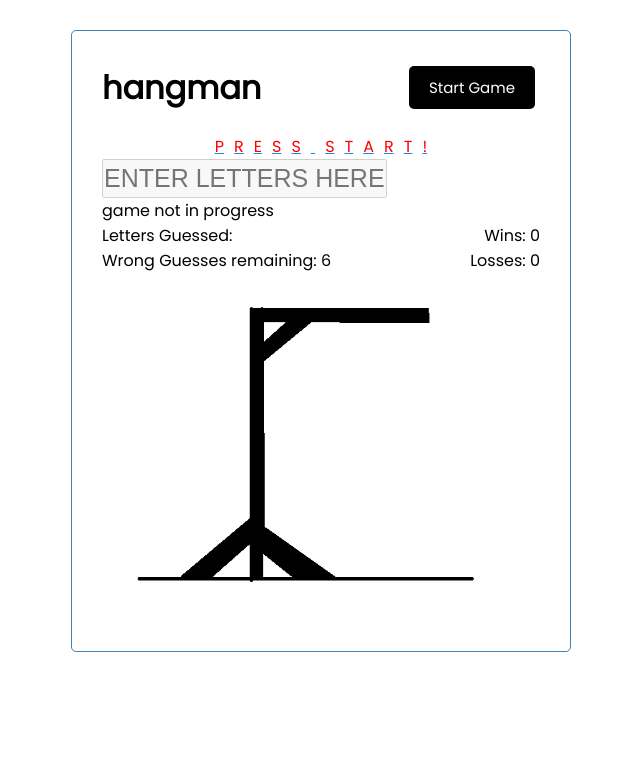
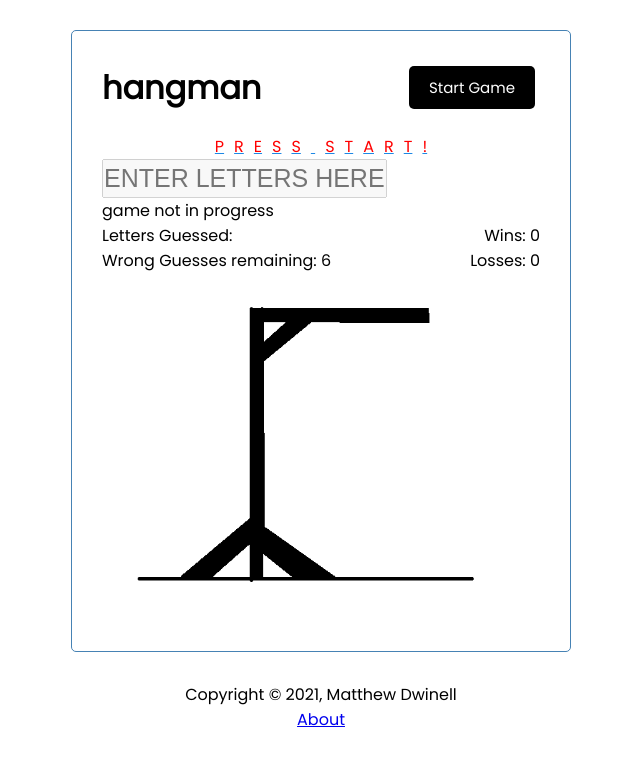
Before and after one commit to MattDwinell/react-hang-man, a React (Create React App) app: page /about in a window 1280 px wide. Shown: the top 766 px of the page, without its empty margins (319-959 px from the left). Built offline with nearby package versions, Linux system fonts and the light colour scheme.

Commit message:
add footer, begin setting up for routing to about page

```diff
--- a/package.json
+++ b/package.json
@@ -10,6 +10,7 @@
     "react": "^17.0.1",
     "react-dom": "^17.0.1",
     "react-icons": "^4.2.0",
+    "react-router-dom": "^5.2.0",
     "react-scripts": "4.0.3",
     "web-vitals": "^1.1.0"
   },
--- a/src/App.js
+++ b/src/App.js
@@ -6,6 +6,7 @@ import Display from './Components/Display'
 import Input from './Components/Input'
 import Modal from './Components/Modal'
 import Image from './Components/Image'
+import Footer from './Components/Footer'
 
 /*function App() {
   return (
@@ -137,6 +138,7 @@ if(predWrong >= 6){
   }
 
   return(
+    <>
     <div className = 'container' >
 
       <Header toggleGame = {toggleGame} gameInProgress = {gameInProgress}/>
@@ -145,7 +147,10 @@ if(predWrong >= 6){
       <Display wins = {wins} losses = {losses} gameState = {gameInProgress} guessedLetters = {guesses} wrongGuesses = {wrongGuesses}/>
       <Image wrongGuesses={wrongGuesses}/>
       <Modal closeModal = {startNewGame} message={message} display={mounted}/>
+
     </div>
+    <Footer/>
+    </>
   )
 
 
--- /dev/null
+++ b/src/Components/Footer.js
@@ -0,0 +1,16 @@
+import PropTypes from 'prop-types'
+
+const Footer = () => {
+    return (
+        <footer>
+            <p> Copyright &copy; {new Date().getFullYear()}, Matthew Dwinell</p>
+            <a href = '/about'>About</a>
+        </footer>
+    )
+}
+
+Footer.propTypes = {
+
+}
+
+export default Footer
```
Also changed, not shown: src/Components/About.js (added, +13 -0 lines), 1 other file (tests, documents, lock files or other folders).
